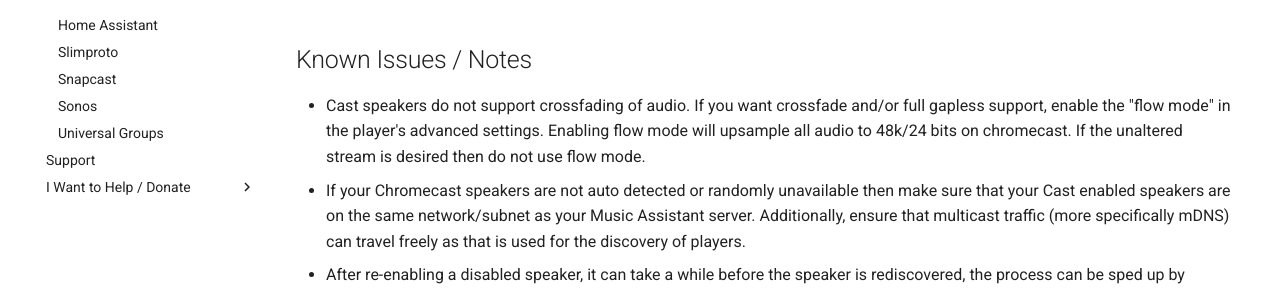
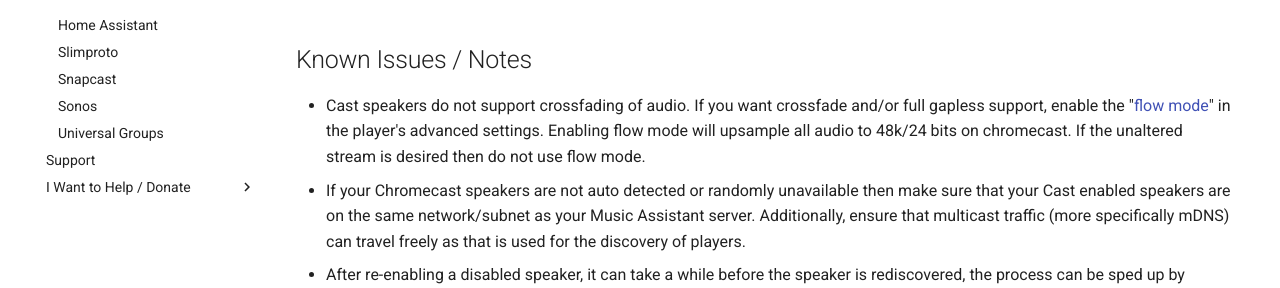
Before and after one commit to pwbriggs/music-assistant.github.io, an MkDocs documentation site: the page built from docs/player-support/google-cast.md, in a window 1280 px wide. Shown: the part 472-760 px from the top of the page. Built offline with MkDocs 1.6.1 and Material for MkDocs 9.7.7, drawn with Linux system fonts in a browser that asks for light colours; part of the change alters nothing that is shown.

```diff
--- a/docs/player-support/google-cast.md
+++ b/docs/player-support/google-cast.md
@@ -12,7 +12,7 @@ Music Assistant has full support for Google Cast based devices. This includes Go
 
 ## Known Issues / Notes
 
-- Cast speakers do not support crossfading of audio. If you want crossfade and/or full gapless support, enable the "flow mode" in the player's advanced settings. Enabling flow mode will upsample all audio to 48k/24 bits on chromecast. If the unaltered stream is desired then do not use flow mode.
+- Cast speakers do not support crossfading of audio. If you want crossfade and/or full gapless support, enable the "[flow mode](../faq/normalization/#track-queueing)" in the player's advanced settings. Enabling flow mode will upsample all audio to 48k/24 bits on chromecast. If the unaltered stream is desired then do not use flow mode.
 - If your Chromecast speakers are not auto detected or randomly unavailable then make sure that your Cast enabled speakers are on the same network/subnet as your Music Assistant server. Additionally, ensure that multicast traffic (more specifically mDNS) can travel freely as that is used for the discovery of players.
 - After re-enabling a disabled speaker, it can take a while before the speaker is rediscovered, the process can be sped up by restarting Music Assistant.
 - It is not possible to group/sync cast players from within the MA interface (simply because an api does not exist for that).
```
